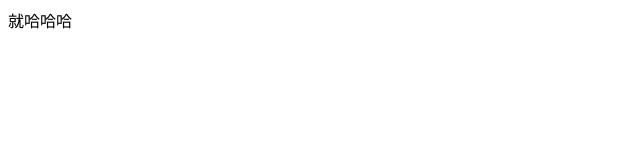
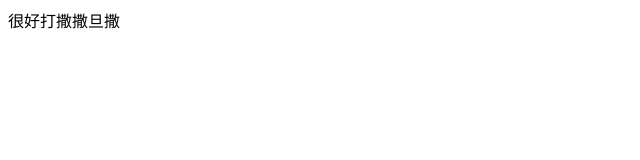
Before and after one commit to sunxiaojiang-726/project_02, a plain HTML site: page index.html in a window 1280 px wide. Shown: the full height of the page, 0-640 px from the left. Drawn offline with Linux system fonts and the light colour scheme.

Commit message:
000000000000000000000000000000000000000000000000000000000000000000000000000000000000000000000000000000000000000000000000000000000000000000

```diff
--- a/index.html
+++ b/index.html
@@ -9,7 +9,7 @@
 </head>
 
 <body>
-    就哈哈哈
+    很好打撒撒旦撒
 </body>
 
 </html>
```
